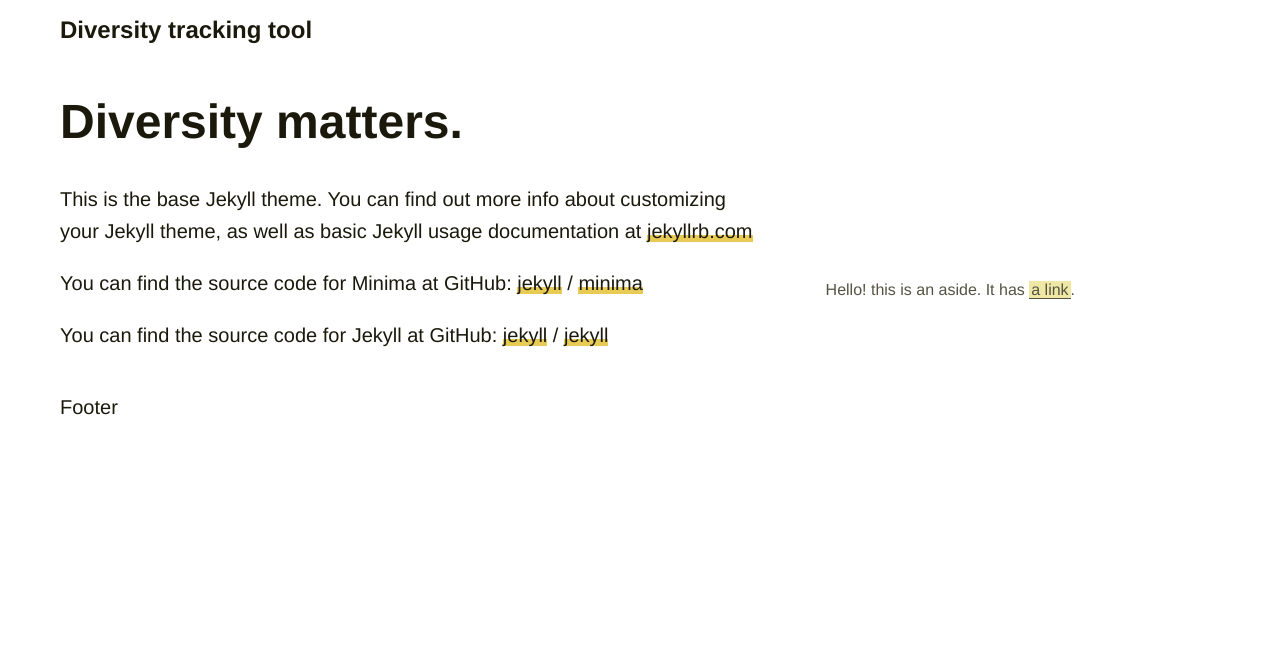
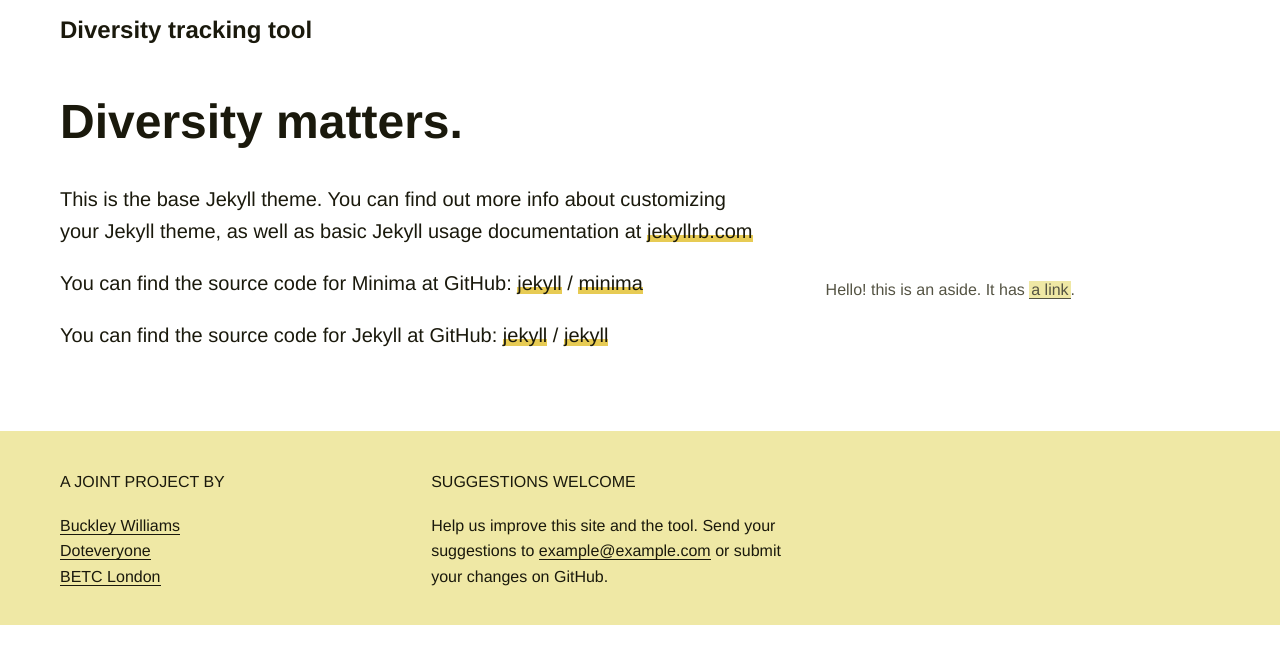
Before and after one commit to Doteveryone/diversity-tool-microsite, a Jekyll site: the page built from index.md, in a window 1280 px wide. Shown: the top 664 px of the page. Built offline with Jekyll 4.4.1, drawn with Linux system fonts in a browser that asks for light colours.

Commit message:
Add footer content and style it

```diff
--- a/_includes/footer.html
+++ b/_includes/footer.html
@@ -1,5 +1,16 @@
-<footer class="grid">
-  <div class="main">
-    <p>Footer</p>
-  </div>
-</footer>
+<div class="footer-wrapper">
+  <footer class="grid">
+    <div class="one-third">
+      <h4 class="footer-header">A joint project by</h4>
+      <ul class="collaborators">
+        <li><a href="https://buckleywilliams.com">Buckley Williams</a></li>
+        <li><a href="https://doteveryone.org.uk">Doteveryone</a></li>
+        <li><a href="https://www.betc.co.uk">BETC London</a></li>
+      </ul>
+    </div>
+    <div class="one-third">
+      <h4 class="footer-header">Suggestions welcome</h4>
+      <p>Help us improve this site and the tool. Send your suggestions to <a href="#">example@example.com</a> or submit your changes on GitHub.</p>
+    </div>
+  </footer>
+</div>
--- /dev/null
+++ b/_scss/_footer.scss
@@ -0,0 +1,14 @@
+.footer-wrapper {
+  background: $lightyellow;
+  padding: $gutter 0;
+  margin-top: $gutter * 3;
+}
+
+footer {
+  @include body-small;
+}
+
+.collaborators {
+  list-style-type: none;
+  padding-left: 0;
+}
--- a/_scss/_grid.scss
+++ b/_scss/_grid.scss
@@ -29,3 +29,13 @@ aside {
     float: right;
   }
 }
+
+.one-third {
+  width: calc(32% - 20px);
+  margin-right: 20px;
+  float: left;
+}
+
+.two-thirds {
+  width: calc(66% - $gutter);
+}
--- a/_scss/_links.scss
+++ b/_scss/_links.scss
@@ -20,3 +20,13 @@ aside a {
     background: lighten($yellow, 15);
   }
 }
+
+footer a  {
+  box-shadow: none;
+  border-bottom: 1px solid $black;
+
+  &:hover, &:focus, &:active {
+    box-shadow: none;
+    background: lighten($yellow, 10);
+  }
+}
--- a/_scss/_typography.scss
+++ b/_scss/_typography.scss
@@ -5,8 +5,10 @@ body {
   color: $black;
 }
 
-p, ul, li {
-  @include body;
+article {
+  p, ul, li {
+    @include body;
+  }
 }
 
 h1, h2, h3, h4, h5, h6 {
@@ -36,3 +38,9 @@ article  {
 .site-title {
   @include heading-small;
 }
+
+.footer-header {
+  @include heading-smallest;
+  text-transform: uppercase;
+  font-weight: 200;
+}
--- a/_scss/base/_mixins.scss
+++ b/_scss/base/_mixins.scss
@@ -25,6 +25,11 @@
   line-height: 1.2;
 }
 
+@mixin heading-smallest() {
+  font-size: 16px;
+  line-height: 1.2;
+}
+
 @mixin body() {
   font-size: 20px;
   line-height: 1.6;
--- a/css/pages.scss
+++ b/css/pages.scss
@@ -10,3 +10,4 @@
 @import 'grid';
 @import 'typography';
 @import 'links';
+@import 'footer';
```
